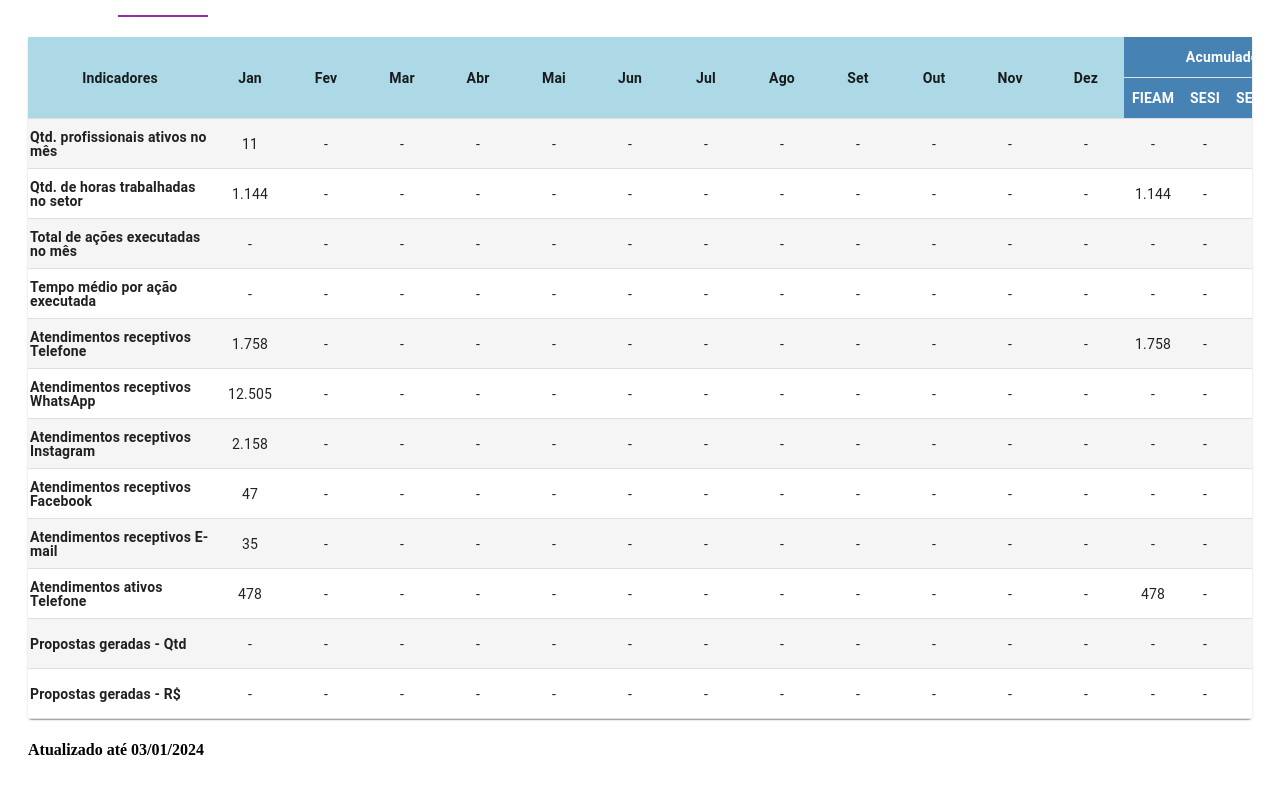
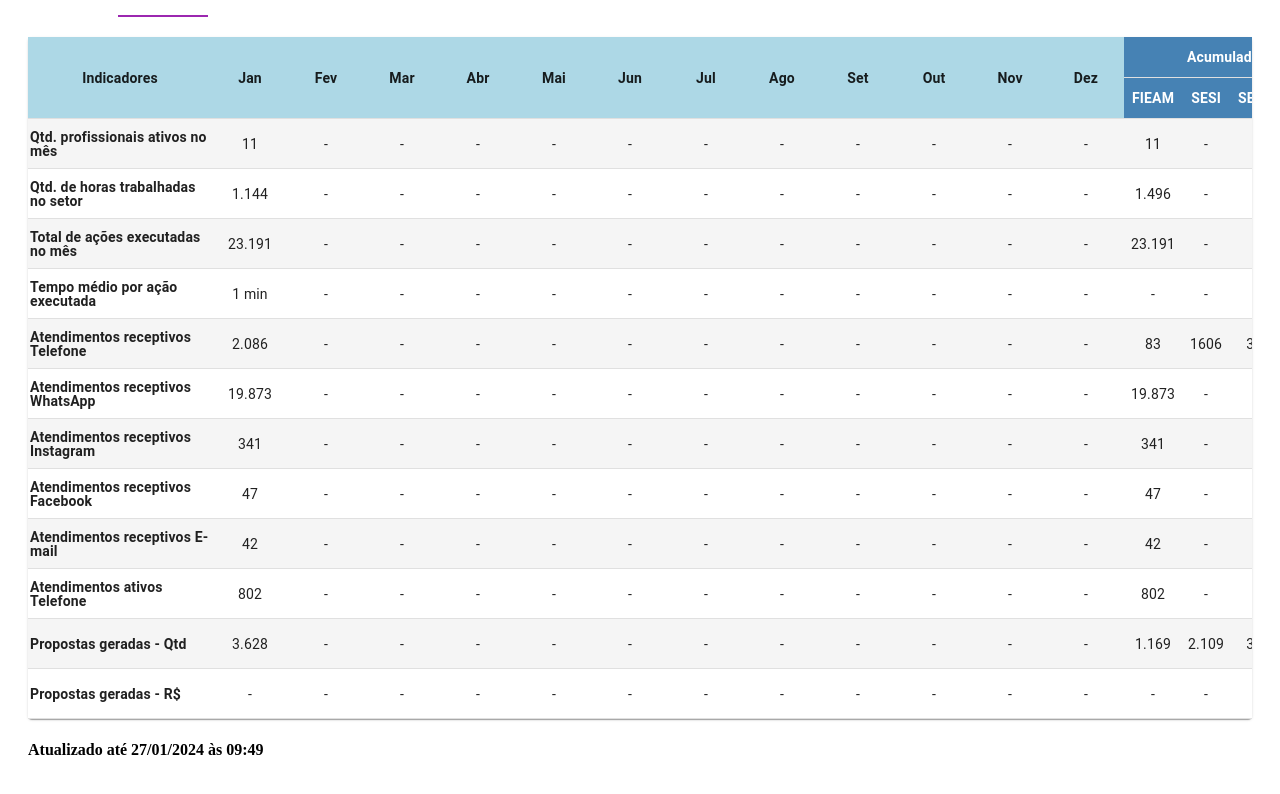
Before and after one commit to Jonathanbfb/organograma, a React (Vite) app: page /setor/Geral in a window 1280 px wide. Shown: the part 1166-1960 px from the top of the page. Built offline with nearby package versions, Linux system fonts and the light colour scheme.

Commit message:
Atualizações 27-01-2025

```diff
--- a/src/pages/setores/CallCenter.tsx
+++ b/src/pages/setores/CallCenter.tsx
@@ -25,7 +25,7 @@ const CallCenter: React.FC = () => {
     {
       "indicadores": "Qtd. profissionais ativos no mês",
       "jan": "-", "fev": "-", "mar": "-", "abr": "-", "mai": "-", "jun": "-", "jul": "-", "ago": "-", "set": "-", "out": "-", "nov": 10,"dez": 10,
-      "acumulado": { "fieam": "20", "sesi": "-", "senai": "-", "iel": "-" }
+      "acumulado": { "fieam": 20, "sesi": "-", "senai": "-", "iel": "-" }
     },
     {
       "indicadores": "Qtd. de horas trabalhadas no setor",
@@ -74,13 +74,13 @@ const CallCenter: React.FC = () => {
     },
     {
       "indicadores": "Propostas geradas - Qtd",
-      "jan": "-", "fev": "-", "mar": "-", "abr": "-", "mai": "-", "jun": "-", "jul": "-", "ago": "-", "set": "-", "out": "-", "nov": 1828, "dez": "-",
-      "acumulado": { "fieam": "-", "sesi": 1700, "senai": 128, "iel": "-" }
+      "jan": "-", "fev": "-", "mar": "-", "abr": "-", "mai": "-", "jun": "-", "jul": "-", "ago": "-", "set": "-", "out": "-", "nov": 1828, "dez": 1856,
+      "acumulado": { "fieam": "-", "sesi": 3400, "senai": 283, "iel": 1 }
     },
     {
       "indicadores": "Propostas geradas - R$",
-      "jan": "-", "fev": "-", "mar": "-", "abr": "-", "mai": "-", "jun": "-", "jul": "-", "ago": "-", "set": "-", "out": "-", "nov": "R$ 3.738.588", "dez": "-",
-      "acumulado": { "fieam": "-", "sesi": "R$ 3.555.795", "senai": "R$ 182.793", "iel": "-" }
+      "jan": "-", "fev": "-", "mar": "-", "abr": "-", "mai": "-", "jun": "-", "jul": "-", "ago": "-", "set": "-", "out": "-", "nov": "R$ 3.738.588", "dez":  "R$ 892.825",
+      "acumulado": { "fieam": "-", "sesi": " R$ 4.272.169", "senai": "R$ 275.844", "iel": "R$ 83.400" }
     }
   ]
 
@@ -91,58 +91,58 @@ const CallCenter: React.FC = () => {
     {
       "indicadores": "Qtd. profissionais ativos no mês",
       "jan": 11, "fev": "-", "mar": "-", "abr": "-", "mai": "-", "jun": "-", "jul": "-", "ago": "-", "set": "-", "out": "-", "nov": "-",
-      "acumulado": { "fieam": "-", "sesi": "-", "senai": "-", "iel": "-" }
+      "acumulado": { "fieam": 11, "sesi": "-", "senai": "-", "iel": "-" }
     },
     {
       "indicadores": "Qtd. de horas trabalhadas no setor",
       "jan": 1.144, "fev": "-", "mar": "-", "abr": "-", "mai": "-", "jun": "-", "jul": "-", "ago": "-", "set": "-", "out": "-", "nov": "-",
-      "acumulado": { "fieam": 1.144, "sesi": "-", "senai": "-", "iel": "-" }
+      "acumulado": { "fieam": 1.496, "sesi": "-", "senai": "-", "iel": "-" }
     },
     {
       "indicadores": "Total de ações executadas no mês",
-      "jan": "-", "fev": "-", "mar": "-", "abr": "-", "mai": "-", "jun": "-", "jul": "-", "ago": "-", "set": "-", "out": "-", "nov": "-",
-      "acumulado": { "fieam": "-", "sesi": "-", "senai": "-", "iel": "-" }
+      "jan": 23.191, "fev": "-", "mar": "-", "abr": "-", "mai": "-", "jun": "-", "jul": "-", "ago": "-", "set": "-", "out": "-", "nov": "-",
+      "acumulado": { "fieam": 23.191, "sesi": "-", "senai": "-", "iel": "-" }
     },
 
     {
       "indicadores": "Tempo médio por ação executada",
-      "jan": "-", "fev": "-", "mar": "-", "abr": "-", "mai": "-", "jun": "-", "jul": "-", "ago": "-", "set": "-", "out": "-", "nov": "-",
+      "jan": "1 min", "fev": "-", "mar": "-", "abr": "-", "mai": "-", "jun": "-", "jul": "-", "ago": "-", "set": "-", "out": "-", "nov": "-",
       "acumulado": { "fieam": "-", "sesi": "-", "senai": "-", "iel": "-" }
     },
       {
         "indicadores": "Atendimentos receptivos Telefone",
-        "jan": 1.758, "fev": "-", "mar": "-", "abr": "-", "mai": "-", "jun": "-", "jul": "-", "ago": "-", "set": "-", "out": "-", "nov": "-", "dez": "-",
-        "acumulado": { "fieam": 1.758, "sesi": "-", "senai": "-", "iel": "-" }
+        "jan": 2.086, "fev": "-", "mar": "-", "abr": "-", "mai": "-", "jun": "-", "jul": "-", "ago": "-", "set": "-", "out": "-", "nov": "-", "dez": "-",
+        "acumulado": { "fieam": 83, "sesi": 1606, "senai": 364, "iel": 33 }
       },
       {
         "indicadores": "Atendimentos receptivos WhatsApp",
-        "jan": 12.505, "fev": "-", "mar": "-", "abr": "-", "mai": "-", "jun": "-", "jul": "-", "ago": "-", "set": "-", "out": "-", "nov": "-", "dez": "-",
-        "acumulado": { "fieam": "-", "sesi": "-", "senai": "-", "iel": "-" }
+        "jan": 19.873, "fev": "-", "mar": "-", "abr": "-", "mai": "-", "jun": "-", "jul": "-", "ago": "-", "set": "-", "out": "-", "nov": "-", "dez": "-",
+        "acumulado": { "fieam": 19.873, "sesi": "-", "senai": "-", "iel": "-" }
       },
       {
         "indicadores": "Atendimentos receptivos Instagram",
-        "jan": 2.158, "fev": "-", "mar": "-", "abr": "-", "mai": "-", "jun": "-", "jul": "-", "ago": "-", "set": "-", "out": "-", "nov": "-", "dez": "-",
-        "acumulado": { "fieam": "-", "sesi": "-", "senai": "-", "iel": "-" }
+        "jan": 341, "fev": "-", "mar": "-", "abr": "-", "mai": "-", "jun": "-", "jul": "-", "ago": "-", "set": "-", "out": "-", "nov": "-", "dez": "-",
+        "acumulado": { "fieam": 341, "sesi": "-", "senai": "-", "iel": "-" }
       },
       {
         "indicadores": "Atendimentos receptivos Facebook",
         "jan": 47, "fev": "-", "mar": "-", "abr": "-", "mai": "-", "jun": "-", "jul": "-", "ago": "-", "set": "-", "out": "-", "nov": "-", "dez": "-",
-        "acumulado": { "fieam": "-", "sesi": "-", "senai": "-", "iel": "-" }
+        "acumulado": { "fieam": 47, "sesi": "-", "senai": "-", "iel": "-" }
       },
       {
         "indicadores": "Atendimentos receptivos E-mail",
-        "jan": 35, "fev": "-", "mar": "-", "abr": "-", "mai": "-", "jun": "-", "jul": "-", "ago": "-", "set": "-", "out": "-", "nov": "-", "dez": "-",
-        "acumulado": { "fieam": "-", "sesi": "-", "senai": "-", "iel": "-" }
+        "jan": 42, "fev": "-", "mar": "-", "abr": "-", "mai": "-", "jun": "-", "jul": "-", "ago": "-", "set": "-", "out": "-", "nov": "-", "dez": "-",
+        "acumulado": { "fieam": 42, "sesi": "-", "senai": "-", "iel": "-" }
       },
       {
         "indicadores": "Atendimentos ativos Telefone",
-        "jan": 478, "fev": "-", "mar": "-", "abr": "-", "mai": "-", "jun": "-", "jul": "-", "ago": "-", "set": "-", "out": "-", "nov": "-", "dez": "-",
-        "acumulado": { "fieam": 478, "sesi": "-", "senai": "-", "iel": "-" }
+        "jan": 802, "fev": "-", "mar": "-", "abr": "-", "mai": "-", "jun": "-", "jul": "-", "ago": "-", "set": "-", "out": "-", "nov": "-", "dez": "-",
+        "acumulado": { "fieam": 802, "sesi": "-", "senai": "-", "iel": "-" }
       },
       {
         "indicadores": "Propostas geradas - Qtd",
-        "jan": "-", "fev": "-", "mar": "-", "abr": "-", "mai": "-", "jun": "-", "jul": "-", "ago": "-", "set": "-", "out": "-", "nov": "-", "dez": "-",
-        "acumulado": { "fieam": "-", "sesi": "-", "senai": "-", "iel": "-" }
+        "jan": 3.628, "fev": "-", "mar": "-", "abr": "-", "mai": "-", "jun": "-", "jul": "-", "ago": "-", "set": "-", "out": "-", "nov": "-", "dez": "-",
+        "acumulado": { "fieam": 1.169, "sesi": 2.109, "senai": 342, "iel": 8 }
       },
       {
         "indicadores": "Propostas geradas - R$",
@@ -357,7 +357,7 @@ const CallCenter: React.FC = () => {
           </Table>
         </TableContainer>
       </Paper>
-      <h4>Atualizado até 03/01/2024</h4>
+      <h4>Atualizado até 27/01/2024 às 09:49</h4>
     </div>
   );
 };
--- a/src/pages/setores/Design.tsx
+++ b/src/pages/setores/Design.tsx
@@ -96,58 +96,55 @@ const Design: React.FC = () => {
     },
     {
       "indicadores": "Total de ações executadas no mês",
-      "jan": "-", "fev": "-", "mar": "-", "abr": "-", "mai": "-", "jun": "-", "jul": "-", "ago": "-", "set": "-", "out": "-", "nov": "-",
-      "acumulado": { "fieam": "-", "sesi": "-", "senai": "-", "iel": "-" }
+      "jan": 125, "fev": "-", "mar": "-", "abr": "-", "mai": "-", "jun": "-", "jul": "-", "ago": "-", "set": "-", "out": "-", "nov": "-",
+      "acumulado": { "fieam": 125, "sesi": "-", "senai": "-", "iel": "-" }
     },
 
     {
       "indicadores": "Tempo médio por ação executada",
-      "jan": "-", "fev": "-", "mar": "-", "abr": "-", "mai": "-", "jun": "-", "jul": "-", "ago": "-", "set": "-", "out": "-", "nov": "-",
+      "jan": "4h", "fev": "-", "mar": "-", "abr": "-", "mai": "-", "jun": "-", "jul": "-", "ago": "-", "set": "-", "out": "-", "nov": "-",
       "acumulado": { "fieam": "-", "sesi": "-", "senai": "-", "iel": "-" }
     },
 
     {
       "indicadores": "Demanda recebida compras",
-      "jan": "-", "fev": "-", "mar": "-", "abr": "-", "mai": "-", "jun": "-", "jul": "-", "ago": "-", "set": "-", "out": "-", "nov": "-",
-      "acumulado": { "fieam": "-", "sesi": "-", "senai": "-", "iel": "-" }
+      "jan": 4, "fev": "-", "mar": "-", "abr": "-", "mai": "-", "jun": "-", "jul": "-", "ago": "-", "set": "-", "out": "-", "nov": "-",
+      "acumulado": { "fieam": 1, "sesi": "-", "senai": 1, "iel": 2 }
     },
     {
       "indicadores": "Demanda atendidas compras",
-      "jan": "-", "fev": "-", "mar": "-", "abr": "-", "mai": "-", "jun": "-", "jul": "-", "ago": "-", "set": "-", "out": "-", "nov": "-",
-      "acumulado": { "fieam": "-", "sesi": "-", "senai": "-", "iel": "-" }
+      "jan": 4, "fev": "-", "mar": "-", "abr": "-", "mai": "-", "jun": "-", "jul": "-", "ago": "-", "set": "-", "out": "-", "nov": "-",
+      "acumulado": { "fieam": 1, "sesi": "-", "senai": 1, "iel": 2 }
     },
     {
       "indicadores": "Demanda recebida baixa complexidade",
-      "jan": "-", "fev": "-", "mar": "-", "abr": "-", "mai": "-", "jun": "-", "jul": "-", "ago": "-", "set": "-", "out": "-", "nov": "-",
-      "acumulado": { "fieam": "-", "sesi": "-", "senai": "-", "iel": "-" }
+      "jan": 104, "fev": "-", "mar": "-", "abr": "-", "mai": "-", "jun": "-", "jul": "-", "ago": "-", "set": "-", "out": "-", "nov": "-",
+      "acumulado": { "fieam": 36, "sesi": 62, "senai": 3, "iel": 3 }
     },
     {
       "indicadores": "Demanda atendidas baixa complexidade",
-      "jan": "-", "fev": "-", "mar": "-", "abr": "-", "mai": "-", "jun": "-", "jul": "-", "ago": "-", "set": "-", "out": "-", "nov": "-",
-      "acumulado": { "fieam": "-", "sesi": "-", "senai": "-", "iel": "-" }
+      "jan": 104, "fev": "-", "mar": "-", "abr": "-", "mai": "-", "jun": "-", "jul": "-", "ago": "-", "set": "-", "out": "-", "nov": "-",
+      "acumulado": { "fieam": 36, "sesi": 62, "senai": 3, "iel": 3 }
     },
     {
       "indicadores": "Demanda recebida média complexidade",
-      "jan": "-", "fev": "-", "mar": "-", "abr": "-", "mai": "-", "jun": "-", "jul": "-", "ago": "-", "set": "-", "out": "-", "nov": "-",
-      "acumulado": { "fieam": "-", "sesi": "-", "senai": "-", "iel": "-" }
+      "jan": 9, "fev": "-", "mar": "-", "abr": "-", "mai": "-", "jun": "-", "jul": "-", "ago": "-", "set": "-", "out": "-", "nov": "-",
+      "acumulado": { "fieam": "-", "sesi": 5, "senai": 2, "iel": 2 }
     },
     {
       "indicadores": "Demanda atendidas média complexidade",
-      "jan": "-", "fev": "-", "mar": "-", "abr": "-", "mai": "-", "jun": "-", "jul": "-", "ago": "-", "set": "-", "out": "-", "nov": "-",
-      "acumulado": { "fieam": "-", "sesi": "-", "senai": "-", "iel": "-" }
+    "jan": 9, "fev": "-", "mar": "-", "abr": "-", "mai": "-", "jun": "-", "jul": "-", "ago": "-", "set": "-", "out": "-", "nov": "-",
+      "acumulado": { "fieam": "-", "sesi": 5, "senai": 2, "iel": 2 }
     },
     {
       "indicadores": "Demanda recebida alta complexidade",
-      "jan": "-", "fev": "-", "mar": "-", "abr": "-", "mai": "-", "jun": "-", "jul": "-", "ago": "-", "set": "-", "out": "-", "nov": "-",
-      "acumulado": { "fieam": "-", "sesi": "-", "senai": "-", "iel": "-" }
+      "jan": 8, "fev": "-", "mar": "-", "abr": "-", "mai": "-", "jun": "-", "jul": "-", "ago": "-", "set": "-", "out": "-", "nov": "-",
+      "acumulado": { "fieam": "-", "sesi": 4, "senai": 2, "iel": 2 }
     },
-
-
-
     {
       "indicadores": "Demanda atendidas alta complexidade",
-      "jan": "-", "fev": "-", "mar": "-", "abr": "-", "mai": "-", "jun": "-", "jul": "-", "ago": "-", "set": "-", "out": "-", "nov": "-",
-      "acumulado": { "fieam": "-", "sesi": "-", "senai": "-", "iel": "-" }
+      "jan": 8, "fev": "-", "mar": "-", "abr": "-", "mai": "-", "jun": "-", "jul": "-", "ago": "-", "set": "-", "out": "-", "nov": "-",
+      "acumulado": { "fieam": "-", "sesi": 4, "senai": 2, "iel": 2 }
     },
   ]
   const categorizeIndicator = (indicator: string): string => {
@@ -387,7 +384,7 @@ const Design: React.FC = () => {
           </Table>
         </TableContainer>
       </Paper>
-      <h4>Atualizado até 24/01/2025</h4>
+      <h4>Atualizado até 27/01/2025 às 11:55</h4>
     </div>
   );
 };
--- a/src/pages/setores/Marketing.tsx
+++ b/src/pages/setores/Marketing.tsx
@@ -21,10 +21,10 @@ const Marketing: React.FC = () => {
   const [selectedYear, setSelectedYear] = useState("2025");
 
   const data2024 = [
-    { indicadores: "Qtd. profissionais ativos no mês", jan: "-", fev: "-", mar: "-", abr: "-", mai: "-", jun: "-", jul: "-", ago: "-", set: "-", out: "-", nov: "-", dez: "-", acumulado: { fieam: "-", sesi: "-", senai: "-", iel: "-" } },
-    { indicadores: "Qtd. horas de trabalhadas no setor", jan: "-", fev: "-", mar: "-", abr: "-", mai: "-", jun: "-", jul: "-", ago: "-", set: "-", out: "-", nov: "-",dez: "-", acumulado: { fieam: "-", sesi: "-", senai: "-", iel: "-" } },
-    { indicadores: "Total de ações executadas no mês", jan: "-", fev: "-", mar: "-", abr: "-", mai: "-", jun: "-", jul: "-", ago: "-", set: "-", out: "-", nov: "-",dez: "-", acumulado: { fieam: "-", sesi: "-", senai: "-", iel: "-" } },
-    { indicadores: "Tempo médio por ação executada", jan: "-", fev: "-", mar: "-", abr: "-", mai: "-", jun: "-", jul: "-", ago: "-", set: "-", out: "-", nov: "-",dez: "-", acumulado: { fieam: "-", sesi: "-", senai: "-", iel: "-" }, },
+    { indicadores: "Qtd. profissionais ativos no mês", jan: "-", fev: "-", mar: "-", abr: "-", mai: "-", jun: "-", jul: "-", ago: "-", set: "-", out: "-", nov: 6, dez: 6, acumulado: { fieam: 12, sesi: "-", senai: "-", iel: "-" } },
+    { indicadores: "Qtd. horas de trabalhadas no setor", jan: "-", fev: "-", mar: "-", abr: "-", mai: "-", jun: "-", jul: "-", ago: "-", set: "-", out: "-", nov: 960,dez: 816, acumulado: { fieam: 1.776, sesi: "-", senai: "-", iel: "-" } },
+    { indicadores: "Total de ações executadas no mês", jan: "-", fev: "-", mar: "-", abr: "-", mai: "-", jun: "-", jul: "-", ago: "-", set: "-", out: "-", nov: 495,dez: "-", acumulado: { fieam: 495, sesi: "-", senai: "-", iel: "-" } },
+    { indicadores: "Tempo médio por ação executada", jan: "-", fev: "-", mar: "-", abr: "-", mai: "-", jun: "-", jul: "-", ago: "-", set: "-", out: "-", nov: "1h55min",dez: "-", acumulado: { fieam: "-", sesi: "-", senai: "-", iel: "-" }, },
 
     { indicadores: "Campanhas ativas", jan: "-", fev: "-", mar: "-", abr: "-", mai: "-", jun: "-", jul: "-", ago: "-", set: "-", out: "-", nov: "12", dez: "-", acumulado: { fieam: 2, sesi: 4, senai: 3, iel: 3 } },
     { indicadores: "Roteiro de vídeos", jan: "-", fev: "-", mar: "-", abr: "-", mai: "-", jun: "-", jul: "-", ago: "-", set: "-", out: "-", nov: 31,dez: "-", acumulado: { fieam: 1, sesi: 25, senai: 3, iel: 2 } },
@@ -36,19 +36,19 @@ const Marketing: React.FC = () => {
   ];
 
   const data2025 = [
-    { indicadores: "Qtd. profissionais ativos no mês", jan: "-", fev: "-", mar: "-", abr: "-", mai: "-", jun: "-", jul: "-", ago: "-", set: "-", out: "-", nov: "-", dez: "-", acumulado: { fieam: "-", sesi: "-", senai: "-", iel: "-" } },
-    { indicadores: "Qtd. horas de trabalhadas no setor", jan: "-", fev: "-", mar: "-", abr: "-", mai: "-", jun: "-", jul: "-", ago: "-", set: "-", out: "-", nov: "-",dez: "-", acumulado: { fieam: "-", sesi: "-", senai: "-", iel: "-" } },
-    { indicadores: "Total de ações executadas no mês", jan: "-", fev: "-", mar: "-", abr: "-", mai: "-", jun: "-", jul: "-", ago: "-", set: "-", out: "-", nov: "-",dez: "-", acumulado: { fieam: "-", sesi: "-", senai: "-", iel: "-" } },
-    { indicadores: "Tempo médio por ação executada", jan: "-", fev: "-", mar: "-", abr: "-", mai: "-", jun: "-", jul: "-", ago: "-", set: "-", out: "-", nov: "-",dez: "-", acumulado: { fieam: "-", sesi: "-", senai: "-", iel: "-" }, },
+    { indicadores: "Qtd. profissionais ativos no mês", jan: 6, fev: "-", mar: "-", abr: "-", mai: "-", jun: "-", jul: "-", ago: "-", set: "-", out: "-", nov: "-", dez: "-", acumulado: { fieam: 6, sesi: "-", senai: "-", iel: "-" } },
+    { indicadores: "Qtd. horas de trabalhadas no setor", jan: 816, fev: "-", mar: "-", abr: "-", mai: "-", jun: "-", jul: "-", ago: "-", set: "-", out: "-", nov: "-",dez: "-", acumulado: { fieam: 816, sesi: "-", senai: "-", iel: "-" } },
+    { indicadores: "Total de ações executadas no mês", jan: 470, fev: "-", mar: "-", abr: "-", mai: "-", jun: "-", jul: "-", ago: "-", set: "-", out: "-", nov: "-",dez: "-", acumulado: { fieam: 470, sesi: "-", senai: "-", iel: "-" } },
+    { indicadores: "Tempo médio por ação executada", jan: "1h43min", fev: "-", mar: "-", abr: "-", mai: "-", jun: "-", jul: "-", ago: "-", set: "-", out: "-", nov: "-",dez: "-", acumulado: { fieam: "-", sesi: "-", senai: "-", iel: "-" }, },
 
 
-    { indicadores: "Campanhas ativas", jan: "-", fev: "-", mar: "-", abr: "-", mai: "-", jun: "-", jul: "-", ago: "-", set: "-", out: "-", nov: "-", dez: "-", acumulado: { fieam: "-", sesi: "-", senai: "-", iel: "-" } },
-    { indicadores: "Roteiro de vídeos", jan: "-", fev: "-", mar: "-", abr: "-", mai: "-", jun: "-", jul: "-", ago: "-", set: "-", out: "-", nov: "-",dez: "-", acumulado: { fieam:"-", sesi: "-", senai: "-", iel: "-" } },
-    { indicadores: "Vídeos Produzidos", jan: "-", fev: "-", mar: "-", abr: "-", mai: "-", jun: "-", jul: "-", ago: "-", set: "-", out: "-", nov: "-",dez: "-", acumulado: { fieam:"-", sesi: "-", senai: "-", iel: "-" } },
-    { indicadores: "Cards Produzidos", jan: "-", fev: "-", mar: "-", abr: "-", mai: "-", jun: "-", jul: "-", ago: "-", set: "-", out: "-", nov: "-",dez: "-", acumulado: { fieam: "-", sesi: "-", senai: "-", iel: "-" }, },
-    { indicadores: "Stories Produzidos", jan: "-", fev: "-", mar: "-", abr: "-", mai: "-", jun: "-", jul: "-", ago: "-", set: "-", out: "-", nov:"-", dez: "-", acumulado: { fieam: "-", sesi: "-", senai: "-", iel: "-" }, },
-    { indicadores: "Flyers Produzidos", jan: "-", fev: "-", mar: "-", abr: "-", mai: "-", jun: "-", jul: "-", ago: "-", set: "-", out: "-", nov: "-" ,dez: "-", acumulado: { fieam: "-", sesi: "-", senai: "-", iel: "-" } ,},
-    { indicadores: "Copies Produzidos", jan: "-", fev: "-", mar: "-", abr: "-", mai: "-", jun: "-", jul: "-", ago: "-", set: "-", out: "-", nov: "-",dez: "-", acumulado: { fieam: "-", sesi: "-", senai: "-", iel: "-" } },
+    { indicadores: "Campanhas ativas", jan: 4, fev: "-", mar: "-", abr: "-", mai: "-", jun: "-", jul: "-", ago: "-", set: "-", out: "-", nov: "-", dez: "-", acumulado: { fieam: 1, sesi: 1, senai: 1, iel: 1 } },
+    { indicadores: "Roteiro de vídeos", jan: 18, fev: "-", mar: "-", abr: "-", mai: "-", jun: "-", jul: "-", ago: "-", set: "-", out: "-", nov: "-",dez: "-", acumulado: { fieam: 1, sesi: 15, senai: 2, iel: "-" } },
+    { indicadores: "Vídeos Produzidos", jan: 13, fev: "-", mar: "-", abr: "-", mai: "-", jun: "-", jul: "-", ago: "-", set: "-", out: "-", nov: "-",dez: "-", acumulado: { fieam: 1, sesi: 5, senai: 2, iel: 5 } },
+    { indicadores: "Cards Produzidos", jan: 193, fev: "-", mar: "-", abr: "-", mai: "-", jun: "-", jul: "-", ago: "-", set: "-", out: "-", nov: "-",dez: "-", acumulado: { fieam: 2, sesi: 115, senai: 52, iel: 24 }, },
+    { indicadores: "Stories Produzidos", jan: 124, fev: "-", mar: "-", abr: "-", mai: "-", jun: "-", jul: "-", ago: "-", set: "-", out: "-", nov:"-", dez: "-", acumulado: { fieam: 5, sesi: 97, senai: 14, iel: 8 }, },
+    { indicadores: "Flyers Produzidos", jan: 14, fev: "-", mar: "-", abr: "-", mai: "-", jun: "-", jul: "-", ago: "-", set: "-", out: "-", nov: "-" ,dez: "-", acumulado: { fieam: 2, sesi: 7, senai: 3, iel: 2 } ,},
+    { indicadores: "Copies Produzidos", jan: 104, fev: "-", mar: "-", abr: "-", mai: "-", jun: "-", jul: "-", ago: "-", set: "-", out: "-", nov: "-",dez: "-", acumulado: { fieam: 5, sesi: 61, senai: 19, iel: 19 } },
   ];
 
   const categorizeIndicator = (indicator: string): string => {
@@ -292,7 +292,7 @@ Tipo
           </Table>
         </TableContainer>
       </Paper>
-      <h4>Atualizado até 27/11/2024</h4>
+      <h4>Atualizado até 27/01/2025 às 10h</h4>
     </div>
   );
 };
```
